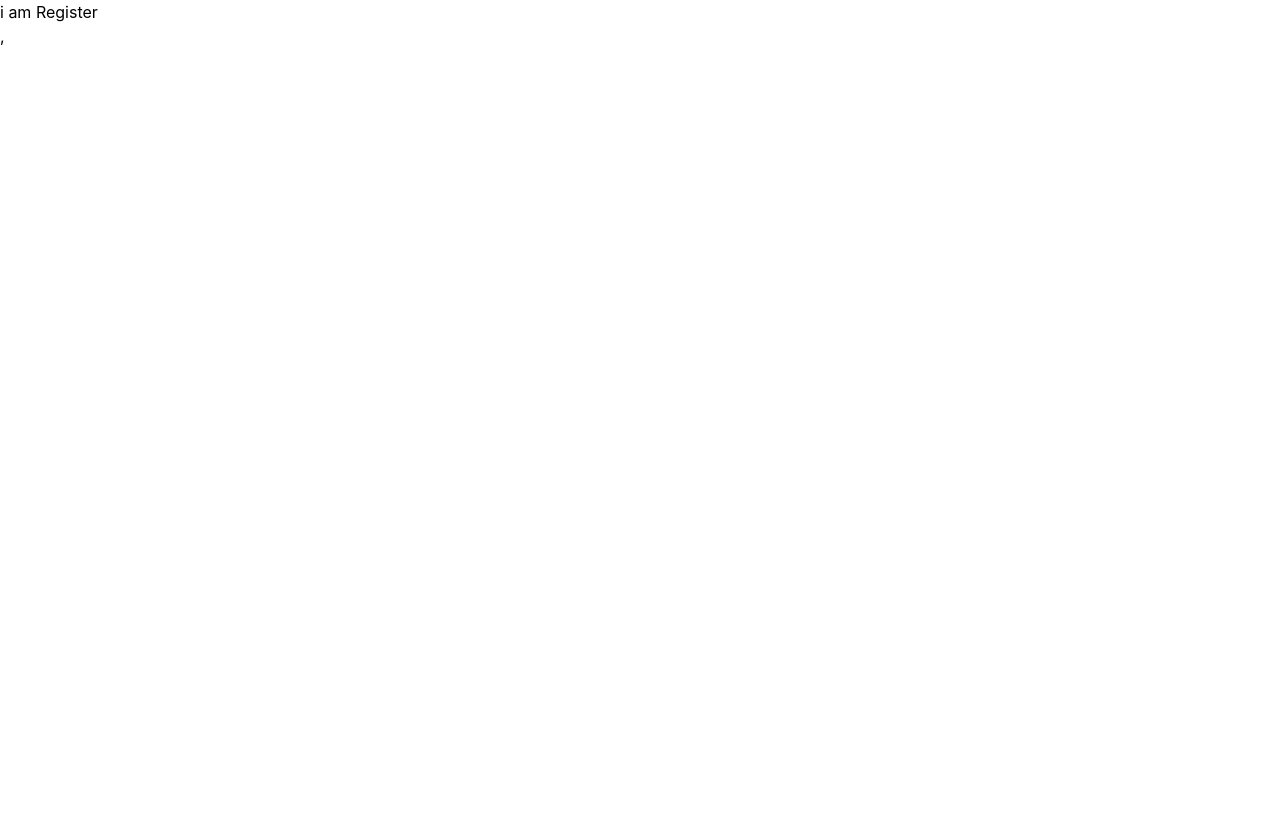
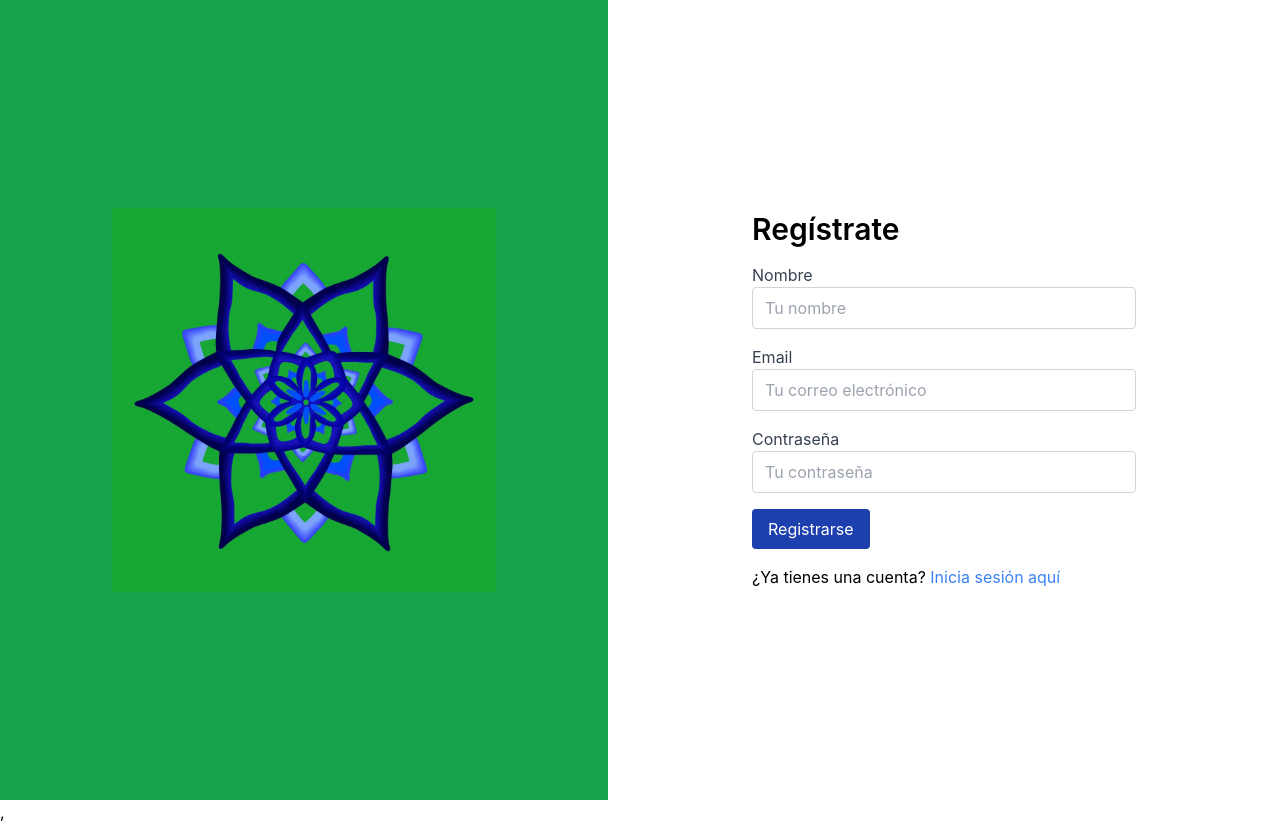
Before and after one commit to joak990/TerapiasHolisticasDMCFront, a React (Vite) app: page /register in a window 1280 px wide. Before the commit the page ends 800 px from the top, so only its background shows below. Built offline with nearby package versions, Linux system fonts and the light colour scheme.

Commit message:
new functions

```diff
--- /dev/null
+++ b/src/Components/CardCourses.jsx
@@ -0,0 +1,23 @@
+import registros from "../img/registros.jpg"
+
+function CardCourses() {
+  return (
+    <div className="max-w-xs mx-auto mt-32 bg-white shadow-lg rounded-lg overflow-hidden">
+      <img src={registros} alt="Nombre del Curso" className="w-full h-auto" />
+      <div className="p-4">
+        <h2 className="text-xl font-custom font-semibold mb-2">Registros Akashicos</h2>
+        <p className="text-gray-700 font-custom">
+          Los registros akáshicos son los archivos de las memorias del alma. No es un espacio físico de esta dimensión, sino energético, sin medidas de tiempo.
+        </p>
+        <div className="flex justify-between items-center mt-4">
+          <p className="font-custom text-gray-500 text-lg">Precio: $99.99</p>
+          <button className="font-custom bg-custom hover:bg-green-200 text-white font-bold py-2 px-4 rounded-full">
+            Comprar
+          </button>
+        </div>
+      </div>
+    </div>
+  );
+}
+
+export default CardCourses;
--- /dev/null
+++ b/src/Components/CardMuestras.jsx
@@ -0,0 +1,35 @@
+import React, { useState } from "react";
+import registros from "../img/registros.jpg";
+
+function CardMuestras() {
+  const [isHovered, setIsHovered] = useState(false);
+
+  const handleMouseEnter = () => {
+    setIsHovered(true);
+  };
+
+  const handleMouseLeave = () => {
+    setIsHovered(false);
+  };
+
+  return (
+    <div
+      className={`max-w-sm mx-auto bg-white shadow-lg rounded-lg overflow-hidden transform hover:scale-105 transition-transform`}
+      onMouseEnter={handleMouseEnter}
+      onMouseLeave={handleMouseLeave}
+    >
+      <div className="">
+        <h2 className="text-xl text-custom font-semibold mb-2">Terapias</h2>
+      </div>
+      <div className="border-8 border-purple-200">
+        <img
+          src={registros}
+          alt="Terapias"
+          className="w-full h-72 object-cover"
+        />
+      </div>
+    </div>
+  );
+}
+
+export default CardMuestras;
--- a/src/Redux/types.js
+++ b/src/Redux/types.js
@@ -0,0 +1 @@
+export const REGISTER_USER = "REGISTER_USER";
--- a/src/Views/Home.jsx
+++ b/src/Views/Home.jsx
@@ -1,12 +1,35 @@
-
-import ReactPlayer from 'react-player';
+import CardCourses from "../Components/CardCourses";
+import CardMuestras from "../Components/CardMuestras";
+import CoverImage from "../img/terapia.jpg"; // Reemplaza "terapia.jpg" con la ruta de tu imagen de portada
 
 const Home = () => {
   return (
-    <div className="flex justify-center items-center">
-      <div className=" mt-20 h-44"> {/* Cambia el valor de "w-3/4" para ajustar el ancho deseado */}
-        <ReactPlayer  controls={true}  url='http://www.kaltura.com/tiny/gqyrx' />
+    <div>
+      <div
+        className="h-screen bg-center bg-cover"
+        style={{ backgroundImage: `url(${CoverImage})` }}
+      >
+        <div className="flex flex-col justify-center items-center h-full">
+
+        </div>
       </div>
+      <div className="text-center mt-10">
+      <h1 className="text-5xl  text-custom  mb-1">Nuestros cursos on demand</h1>
+        <div className="flex flex-col sm:flex-row justify-center items-center mt-4">
+          <CardCourses className="mt-4" />
+          <CardCourses className="mt-4" />
+          <CardCourses className="mt-4" />
+        </div>
+        <div className="text-center mt-10">
+        <h1 className="text-5xl font-serif   text-custom  mb-1">Conoce mas sobre nosotros</h1>
+        <div className="flex flex-col  mt-44 sm:flex-row  gap-10 justify-center items-center">
+          <CardMuestras className="mt-10"/>
+          <CardMuestras className="mt-2" />
+          <CardMuestras className="mt-2"/>
+        </div>
+
+      </div>
+    </div>
     </div>
   );
 }
--- a/src/Views/Login.jsx
+++ b/src/Views/Login.jsx
@@ -22,6 +22,7 @@ const handleLogin = async () => {
         // El inicio de sesión con Google fue exitoso, result contiene información del usuario
         console.log('Inicio de sesión exitoso:', result.user);
         localStorage.setItem('displayName', result.user.displayName);
+        localStorage.setItem('PHOTO', result.user.photoURL);
         navigate("/"); // Redireccionar al usuario después del inicio de sesión
       })
       .catch((error) => {
--- a/src/Views/Register.jsx
+++ b/src/Views/Register.jsx
@@ -1,11 +1,160 @@
+import { useState } from "react";
+import { useDispatch } from "react-redux";
+import { Link, useNavigate } from "react-router-dom";
+import logo from "../Logocuadrado.jpg"
+
+function Register() {
+  const [errors, setErrors] = useState({});
+  const [isRecaptchaValid, setRecaptchaValid] = useState(false);
+  const [isFormSubmitted, setFormSubmitted] = useState(false);
+  const dispatch = useDispatch()
+  const navigate = useNavigate()
+  const [form, setForm] = useState({
+    nombre: "",
+    email: "",
+    contraseña: "",
+
+  });
 
 
-function Register() {
+  const handleInputChange = (event) => {
+    const { name, value } = event.target;
+    setForm({
+      ...form,
+      [name]: value,
+    });
+  };
+
+
+
+  const handleSubmit = (event) => {
+    event.preventDefault();
+    setFormSubmitted(true);
+    const newErrors = {};
+
+    // Validar campo de nombre
+    if (!form.nombre.trim()) {
+      newErrors.nombre = "El nombre es requerido";
+    } else if (form.nombre.length > 20) {
+      newErrors.nombre = "El nombre debe tener como máximo 20 caracteres";
+    }
+
+    // Validar campo de email
+    if (!form.email.trim()) {
+      newErrors.email = "El email es requerido";
+    } else if (!/\S+@\S+\.\S+/.test(form.email.trim())) {
+      newErrors.email = "El email no es válido";
+    } else if (form.email.length > 30) {
+      newErrors.email = "El email debe tener como máximo 30 caracteres";
+    }
+
+    // Validar campo de contraseña
+    if (!form.contraseña.trim()) {
+      newErrors.contraseña = "La contraseña es requerida";
+    } else if (form.contraseña.length < 6) {
+      newErrors.contraseña = "La contraseña debe tener al menos 6 caracteres";
+    } else if (form.contraseña.length > 20) {
+      newErrors.contraseña = "La contraseña debe tener como máximo 20 caracteres";
+    }
+
+    setErrors(newErrors);
+
+    // Si no hay errores, enviar el formulario
+    if (Object.keys(newErrors).length === 1) {
+      if (!isRecaptchaValid) {
+        // Mostrar un mensaje de error o tomar alguna acción adicional
+        return;
+      }
+      console.log("pase");
+      navigate("/login")
+      setForm({
+        nombre: "",
+        email: "",
+        contraseña: "",
+      });
+
+    }
+  };
   return (
-    <div>
-      <h1>i am Register</h1>
+    <div className="flex">
+      {/* Columna izquierda con fondo verde */}
+      <div className="flex-1 bg-green-600 ">
+        {/* Coloca aquí tu imagen */}
+        <div className="flex justify-center items-center h-screen">
+          <img
+            src={logo}
+            alt="Imagen"
+            className="w-96 h-96 object-cover"
+          />
+        </div>
+      </div>
+
+      {/* Columna derecha */}
+      <div className="flex-1 bg-white p-8 flex items-center justify-center">
+        <div className="w-96"> {/* Ancho máximo del formulario */}
+          <h1 className="text-3xl font-semibold mb-4">Regístrate</h1>
+          <form>
+            <div className="mb-4">
+              <label htmlFor="displayName" className="block text-gray-700">Nombre</label>
+              <input
+                type="text"
+                name="nombre"
+                value={form.nombre}
+                onChange={handleInputChange}
+                className="w-full border border-gray-300 rounded px-3 py-2"
+                placeholder="Tu nombre"
+              />
+              {errors.nombre && (
+            <p className="text-red-500 text-sm mt-1">{errors.nombre}</p>
+          )}
+            </div>
+            <div className="mb-4">
+              <label htmlFor="email" className="block text-gray-700">Email</label>
+              <input
+                type="email"
+                name="email"
+                value={form.email}
+                onChange={handleInputChange}
+                className="w-full border border-gray-300 rounded px-3 py-2"
+                placeholder="Tu correo electrónico"
+              />
+               {errors.email && (
+            <p className="text-red-500 text-sm mt-1">{errors.email}</p>
+          )}
+            </div>
+            <div className="mb-4">
+              <label htmlFor="password" className="block text-gray-700">Contraseña</label>
+              <input
+                type="password"
+                name="contraseña"
+                value={form.contraseña}
+                onChange={handleInputChange}
+                className="w-full border border-gray-300 rounded px-3 py-2"
+                placeholder="Tu contraseña"
+              />
+              {errors.contraseña && (
+            <p className="text-red-500 text-sm mt-1">{errors.contraseña}</p>
+          )}
+            </div>
+            <button
+              type="button"
+              onClick={handleSubmit}
+              className="bg-blue-800 text-white py-2 px-4 rounded hover:bg-blue-900"
+            >
+              Registrarse
+            </button>
+          </form>
+          <p className="mt-4">
+            ¿Ya tienes una cuenta?{' '}
+            <Link to="/login" className="text-blue-500 hover:underline">
+              Inicia sesión aquí
+            </Link>
+          </p>
+        </div>
+      </div>
     </div>
-  )
+  );
 }
 
+
 export default Register
--- /dev/null
+++ b/src/Views/Sobremi.jsx
@@ -0,0 +1,10 @@
+
+function Sobremi() {
+  return (
+    <div>
+
+    </div>
+  )
+}
+
+export default Sobremi
```
Also changed, not shown: src/Components/Navbar.jsx (+22 -14 lines), src/img/registros.jpg (added), src/img/terapia.jpg (added).
